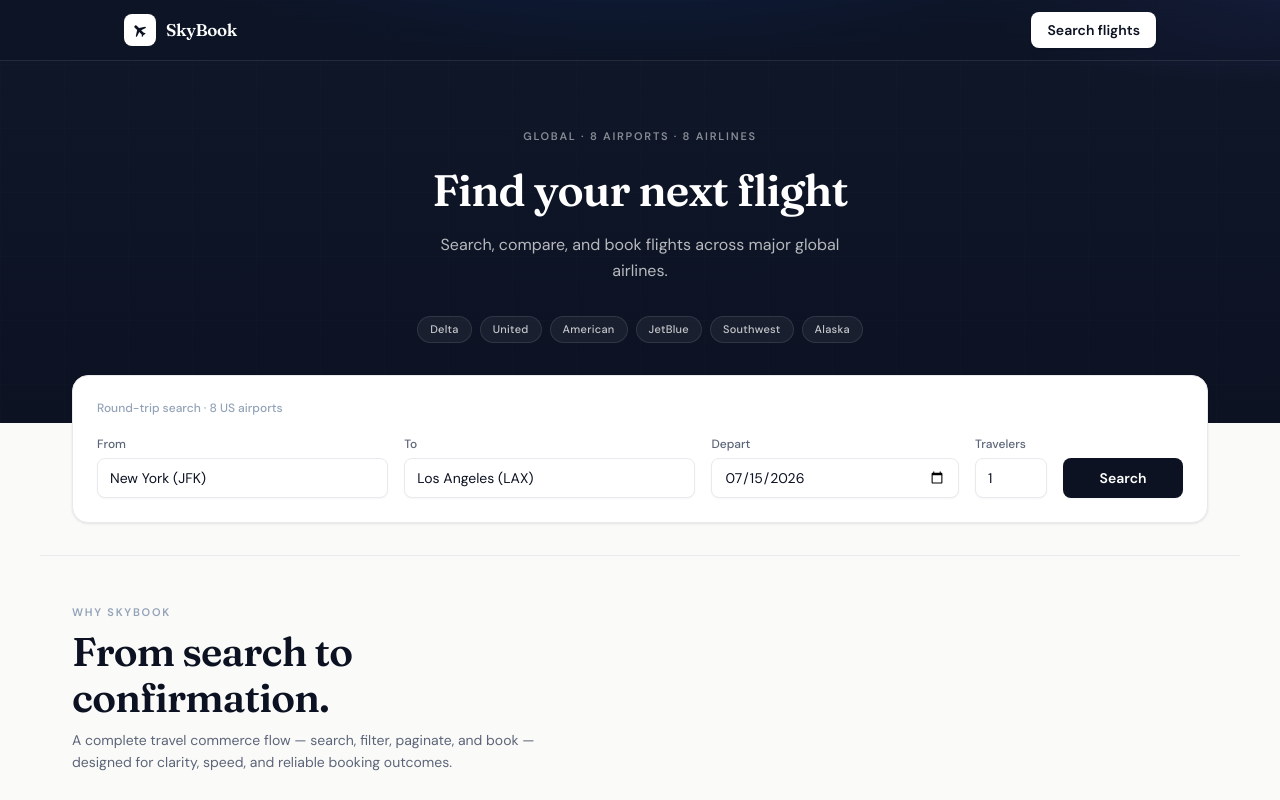
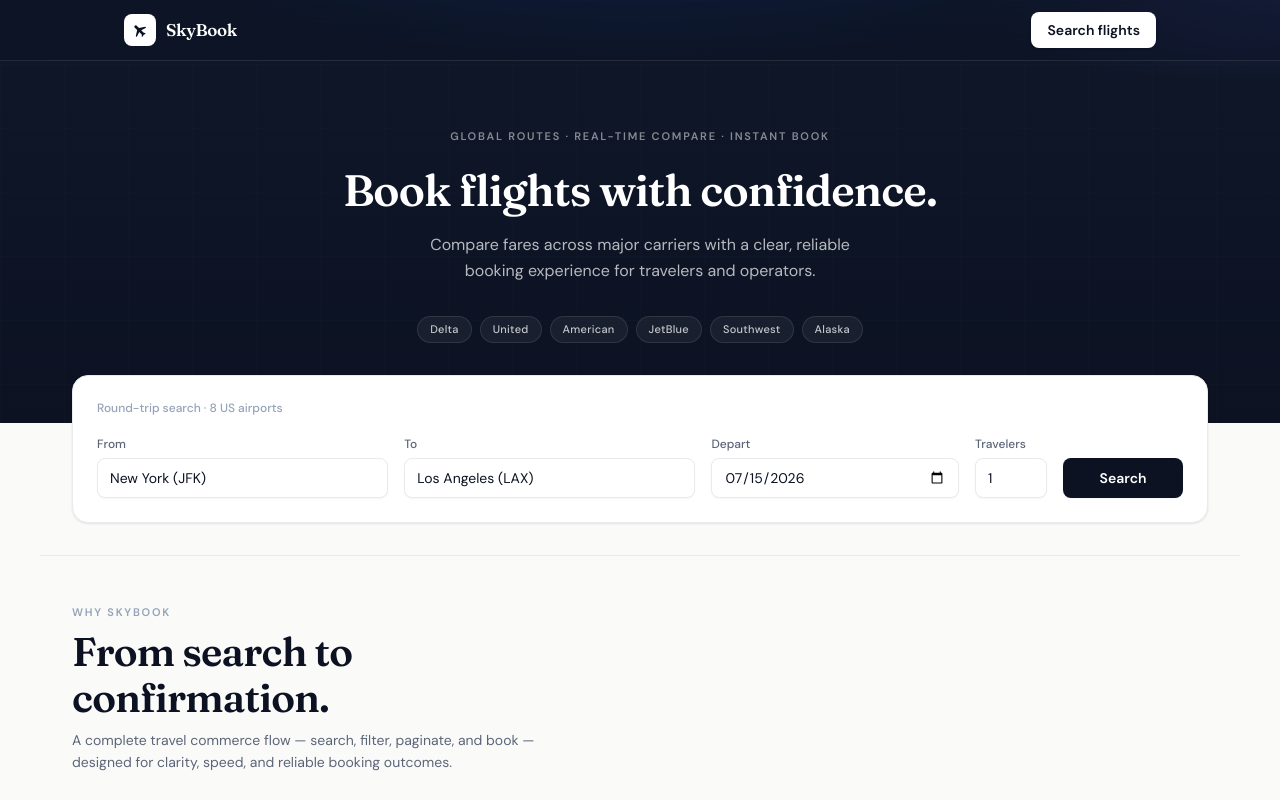
Before and after one commit to mdalamin706688/skybook-flight-search, a Next.js app: page / in a window 1280 px wide. Shown: the top 800 px of the page. Built offline with nearby package versions, Linux system fonts and the light colour scheme.

Commit message:
Revert "Restore original hero copy with global positioning."
This reverts commit 2df59b6a42ffa0364d63ae26470c3f5eed1b82d1.

```diff
--- a/src/app/page.tsx
+++ b/src/app/page.tsx
@@ -42,7 +42,7 @@ export default function HomePage() {
 
         <div className={cn(shellWide, "relative z-10 pb-16 pt-28 sm:pb-20 sm:pt-32")}>
           <div className="mx-auto max-w-[640px] text-center">
-            <p className={cn(eyebrow, "text-white/50")}>Global · 8 airports · 8 airlines</p>
+            <p className={cn(eyebrow, "text-white/50")}>Global routes · Real-time compare · Instant book</p>
 
             <h1
               className={cn(
@@ -50,11 +50,12 @@ export default function HomePage() {
                 "mt-4 text-[2rem] text-white sm:mt-5 sm:text-[2.75rem]",
               )}
             >
-              Find your next flight
+              Book flights with confidence.
             </h1>
 
             <p className={cn(heroSubtitle, "mx-auto mt-4 max-w-md")}>
-              Search, compare, and book flights across major global airlines.
+              Compare fares across major carriers with a clear, reliable booking experience for
+              travelers and operators.
             </p>
 
             <div className="mt-8 flex flex-wrap items-center justify-center gap-2">
```
